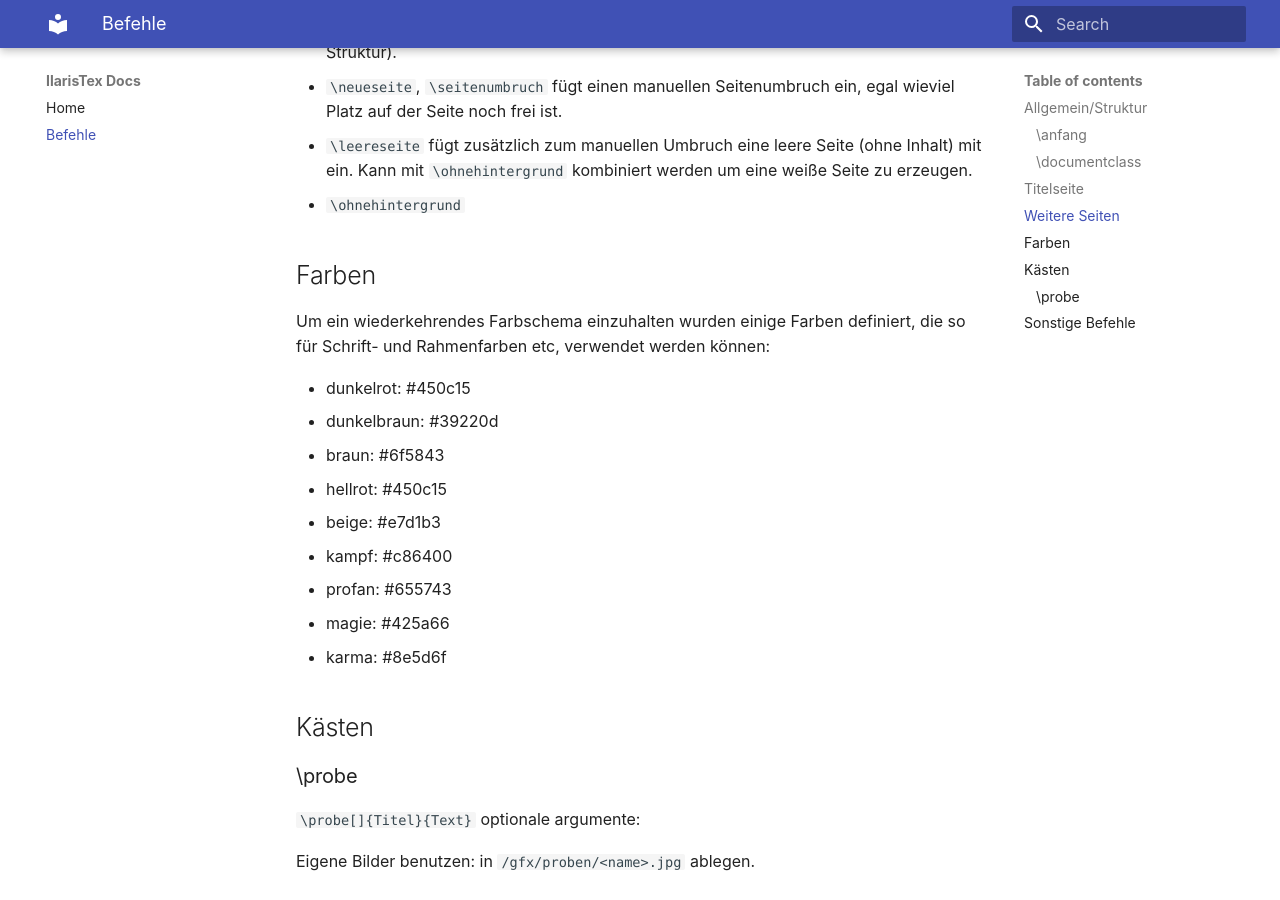
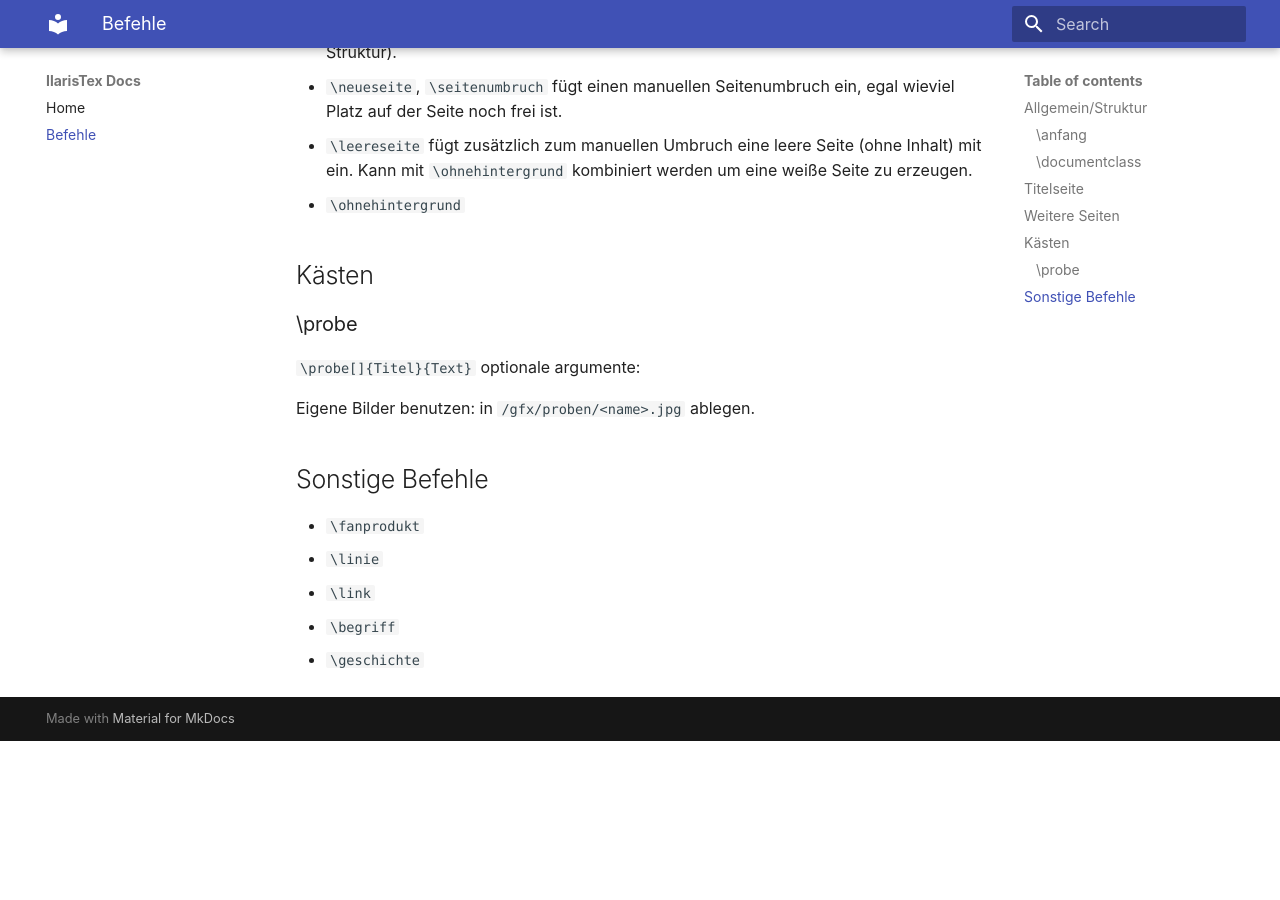
Before and after one commit to Ilaris-Tools/IlarisTex, an MkDocs documentation site: the page built from docs/befehle.md, in a window 1280 px wide and 900 px high, scrolled down 2221 px. Built offline with MkDocs 1.6.1 and Material for MkDocs 9.7.7, drawn with Linux system fonts in a browser that asks for light colours; after the commit the page ends 2962 px from its top, so only the background shows below that.

Commit message:
Update befehle.md

```diff
--- a/docs/befehle.md
+++ b/docs/befehle.md
@@ -41,19 +41,6 @@ des Dokuments stehen: `\documentclass{Ilaris}`
 - `\leereseite` fügt zusätzlich zum manuellen Umbruch eine leere Seite (ohne Inhalt) mit ein. Kann mit `\ohnehintergrund` kombiniert werden um eine weiße Seite zu erzeugen.
 - `\ohnehintergrund`
 
-## Farben
-
-Um ein wiederkehrendes Farbschema einzuhalten wurden einige Farben definiert, die so für Schrift- und Rahmenfarben etc, verwendet werden können:
-
-- dunkelrot: #450c15
-- dunkelbraun: #39220d
-- braun: #6f5843
-- hellrot: #450c15
-- beige: #e7d1b3
-- kampf: #c86400
-- profan: #655743
-- magie: #425a66
-- karma: #8e5d6f
 
 ## Kästen
 
```
